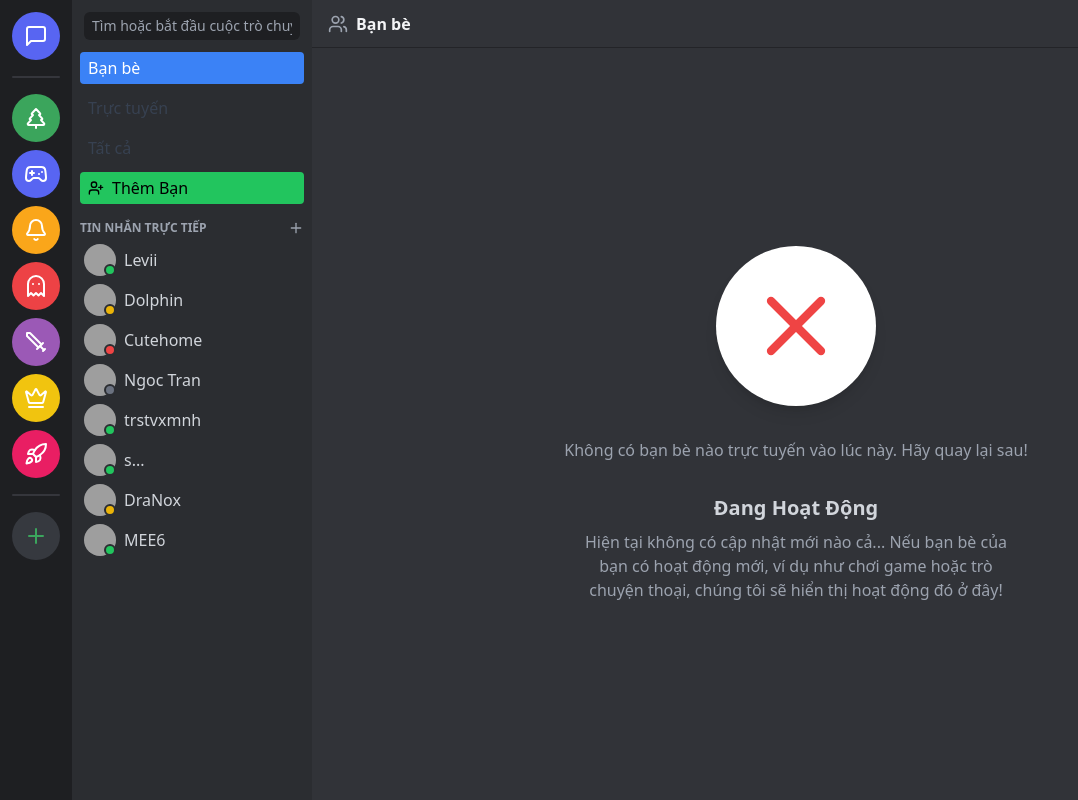
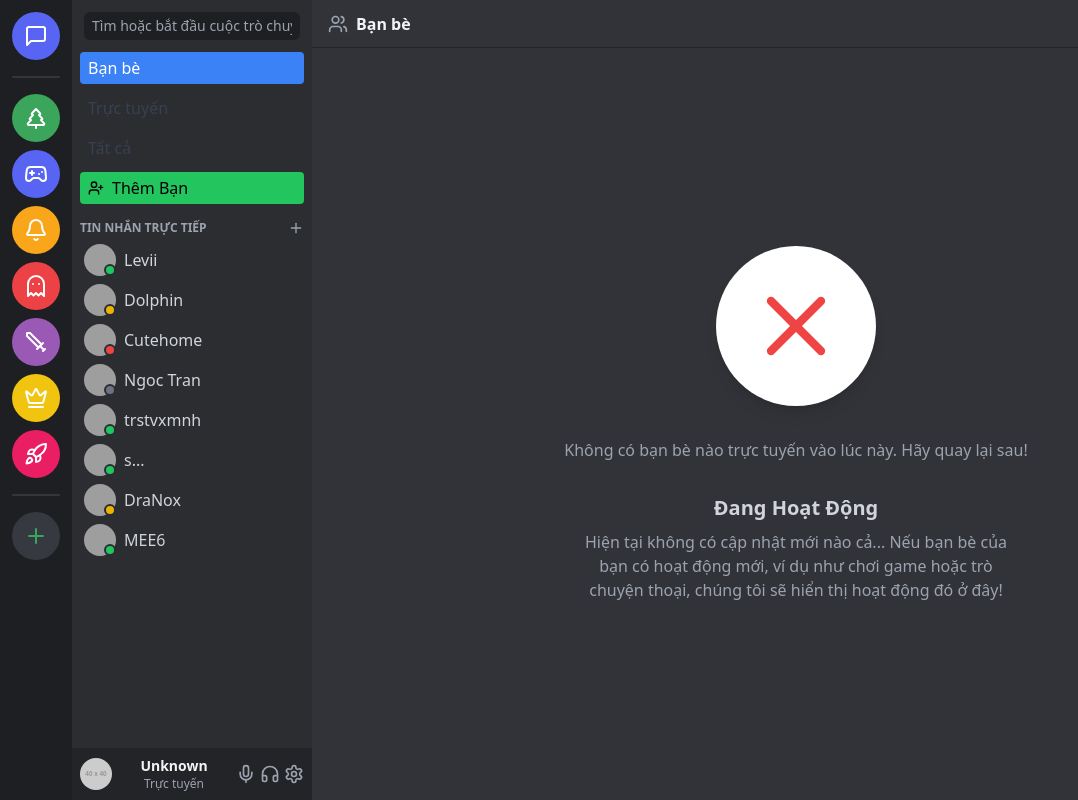
Before and after one commit to huukhanh0653/HCMUS_K21_SEProject, a React (Vite) app in the folder Discord-FE/: page / in a window 1280 px wide. Shown: the whole page, without its empty margins (0-1078 px from the left). Built offline with nearby package versions, Linux system fonts and the light colour scheme; no server answers; grey boxes are pictures that could not be loaded.

Commit message:
handle logout, basic login information received

```diff
--- a/Discord-FE/src/App.jsx
+++ b/Discord-FE/src/App.jsx
@@ -85,7 +85,7 @@ function AppContent() {
       {/* Router */}
       <Routes>
         {/* Public Routes */}
-        <Route path="/" element={<><Home onProfileClick={toggleProfile} />{showProfile && <UserProfile user={user} onClose={closeProfile} />}</>} />
+        <Route path="/" element={<><Home  user={user} onProfileClick={toggleProfile} />{showProfile && <UserProfile user={user} onClose={closeProfile} />}</>} />
 
         {/* Authentication Routes */}
         <Route path="/login" element={<Login />} />
--- a/Discord-FE/src/components/user_panel.jsx
+++ b/Discord-FE/src/components/user_panel.jsx
@@ -1,21 +1,22 @@
-import { Mic, Headphones, Settings } from "lucide-react"
+import { Mic, Headphones, Settings } from "lucide-react";
 
 export default function UserPanel({ user, onProfileClick }) {
   console.log("🛠️ UserPanel received user:", user);
 
-  if (!user) return null; // Prevents rendering undefined users
+  const displayName = user?.name || "Unknown";
+  const avatarSrc = user?.avatar || "https://via.placeholder.com/40"; // Default avatar placeholder
 
   return (
     <div className="p-2 bg-[#232428] flex items-center gap-2">
       <div className="w-8 h-8 bg-[#36393f] rounded-full cursor-pointer" onClick={onProfileClick}>
         <img
-          src={user.avatar}
+          src={avatarSrc}
           alt="Profile"
           className="w-full h-full rounded-full object-cover"
         />
       </div>
       <div className="flex-1">
-        <div className="text-sm font-semibold">{user.name}</div>
+        <div className="text-sm font-semibold">{displayName}</div>
         <div className="text-xs text-gray-400">Trực tuyến</div>
       </div>
       <div className="flex gap-1">
--- a/Discord-FE/src/pages/Homepage/Home.jsx
+++ b/Discord-FE/src/pages/Homepage/Home.jsx
@@ -31,7 +31,7 @@ import SampleAvt from "../../assets/sample_avatar.svg"
 import { useTheme } from '../../components/ThemeProvider';
 import UserPanel from "../../components/user_panel"
 
-export default function Home({ onProfileClick }) {
+export default function Home({user, onProfileClick }) {
   // Dark mode & Light mode toggle
   const { isDarkMode } = useTheme();
 
@@ -302,7 +302,7 @@ export default function Home({ onProfileClick }) {
           </div>
 
           {/* User panel */}
-          <UserPanel onProfileClick={onProfileClick} />
+          <UserPanel user={user} onProfileClick={onProfileClick} />
         </div>
       )}
 
--- a/Discord-FE/src/pages/Homepage/UserProfile.jsx
+++ b/Discord-FE/src/pages/Homepage/UserProfile.jsx
@@ -5,8 +5,9 @@ import { X, LogOut, Camera, User, Lock, Moon, Sun } from "lucide-react"
 import { useNavigate } from "react-router-dom";
 import { useTheme } from '../../components/ThemeProvider';
 import SampleAvt from "../../assets/sample_avatar.svg"
+import { getAuth, signOut } from "firebase/auth";
 
-export default function UserProfile({ onClose }) {
+export default function UserProfile({user, onClose }) {
   // Ligh & Dark mode toggle
   const { isDarkMode, toggleTheme } = useTheme()
 
@@ -16,7 +17,7 @@ export default function UserProfile({ onClose }) {
   const [showChangePassword, setShowChangePassword] = useState(false)
 
   // Form states
-  const [username, setUsername] = useState("Gengar_B")
+  const [username, setUsername] = useState(user.name)
   const [avatar, setAvatar] = useState(SampleAvt)
   const [wallpaper, setWallpaper] = useState("")
 
@@ -24,11 +25,16 @@ export default function UserProfile({ onClose }) {
   const [newPassword, setNewPassword] = useState("")
   const [confirmPassword, setConfirmPassword] = useState("")
 
-  const handleLogout = () => {
-    console.log("Logging out...")
-    navigate("/login");
-  }
-
+  const handleLogout = async () => {
+    const auth = getAuth();
+    try {
+      await signOut(auth);
+      console.log("User logged out");
+      navigate("/login"); // Redirect to login page
+    } catch (error) {
+      console.error("Logout failed:", error.message);
+    }
+  };
   useEffect(() => {
     const handleKeyDown = (event) => {
       if (event.key === "Escape" && onClose) {
```
